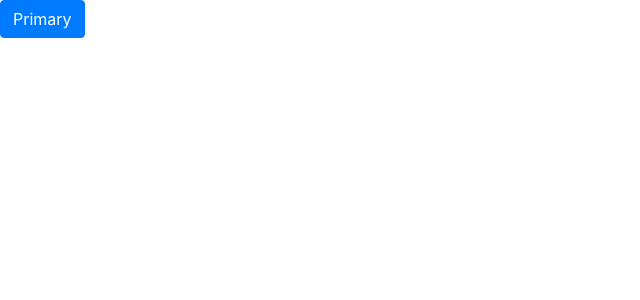
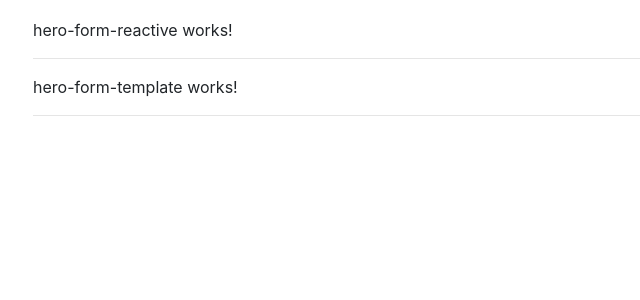
Before and after one commit to FoxGeoff/KataAngularForms, an Angular app: page / in a window 1280 px wide. Shown: the top 300 px of the page, without its empty margins (0-640 px from the left). Built offline with nearby package versions, Linux system fonts and the light colour scheme.

Commit message:
Add two components <app-hero-form-reactive> and <app-hero-form-template>

```diff
--- a/src/app/app.component.css
+++ b/src/app/app.component.css
@@ -0,0 +1,4 @@
+.container {
+  width: 100%;
+  margin: 18px;
+}
--- a/src/app/app.component.html
+++ b/src/app/app.component.html
@@ -1 +1,6 @@
-<button type="button" class="btn btn-primary">Primary</button>
+<div class="container">
+  <app-hero-form-reactive></app-hero-form-reactive>
+  <hr />
+  <app-hero-form-template></app-hero-form-template>
+  <hr />
+</div>
```
